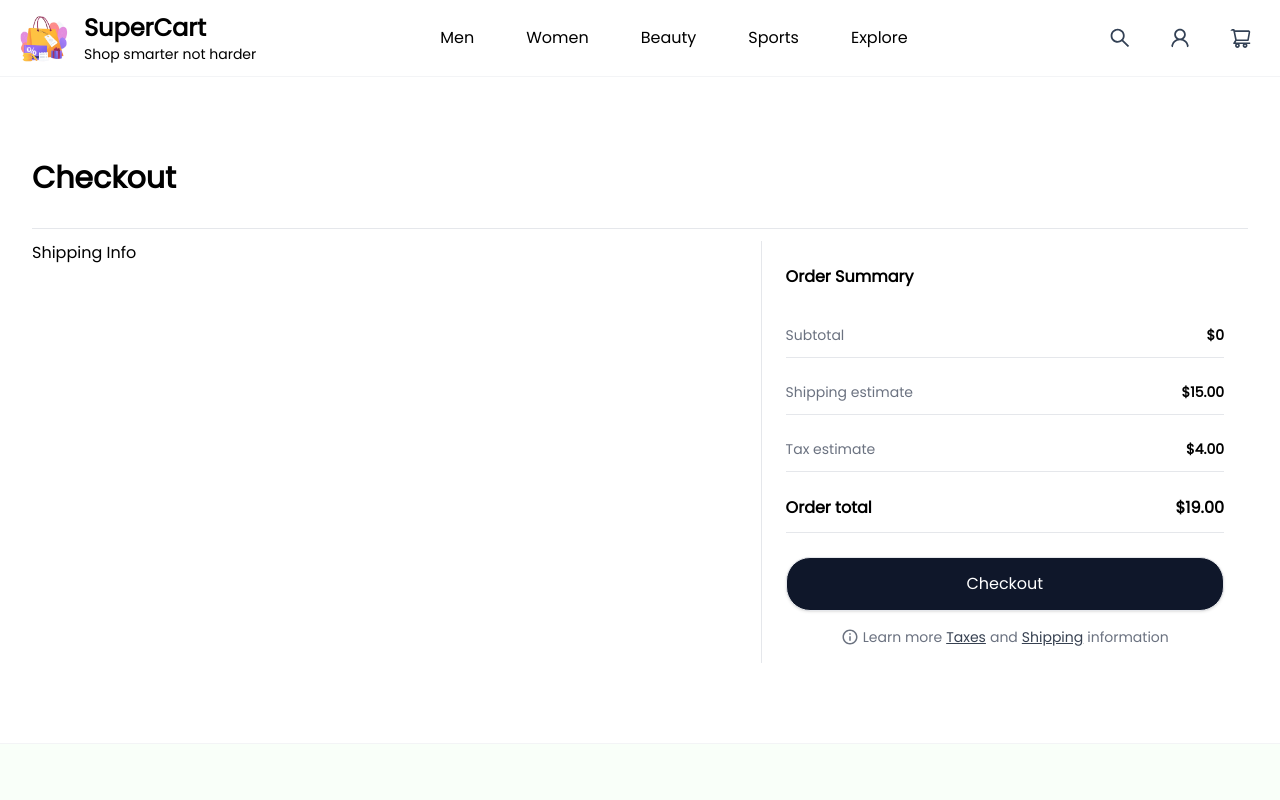
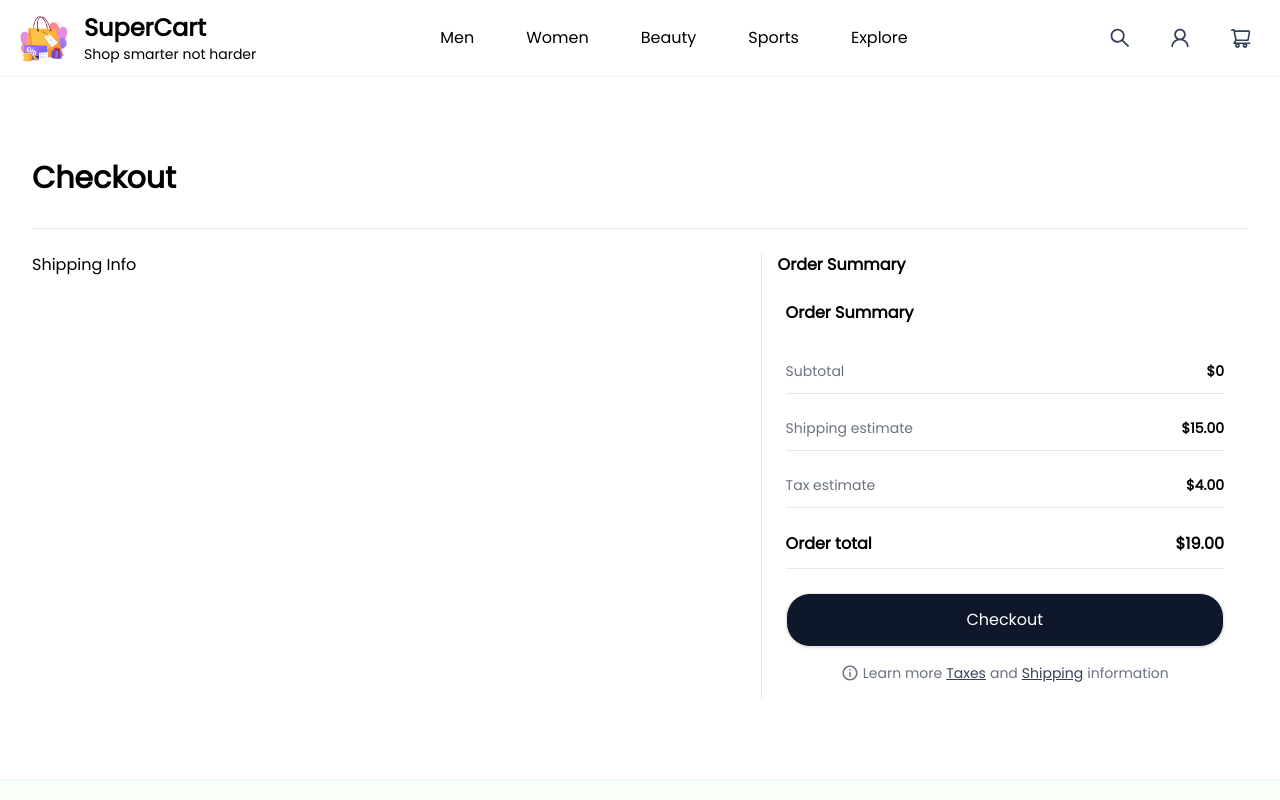
Before and after one commit to Muthoni77/supercart, a Next.js app: page /checkout in a window 1280 px wide. Shown: the top 800 px of the page. Built offline with nearby package versions, Linux system fonts and the light colour scheme.

Commit message:
order summary

```diff
--- a/app/checkout/page.tsx
+++ b/app/checkout/page.tsx
@@ -9,17 +9,18 @@ const Checkout = () => {
   return (
     <div className="p-4 container mx-auto py-20 px-8">
       <span className="font-bold text-3xl w-full">Checkout</span>
-      <hr className="mt-8 mb-3" />
+      <hr className="mt-8 mb-6" />
       <div className="w-full flex relative">
         <div className="w-[60%] border-r pr-8">Shipping Info</div>
         <div className="w-[40%] sticky top-0 ">
+          <span className="font-bold text-base mb-3 px-4">Order Summary</span>
           <div className="px-4 flex flex-col">
             {products?.map((product: any, index: number) => (
               <CartItem key={index} product={product} isPreview={false} />
             ))}
           </div>
 
-          <div className="w-full sticky top-40">
+          <div className="w-full sticky top-40 ">
             <OrderSummary />
           </div>
         </div>
```
